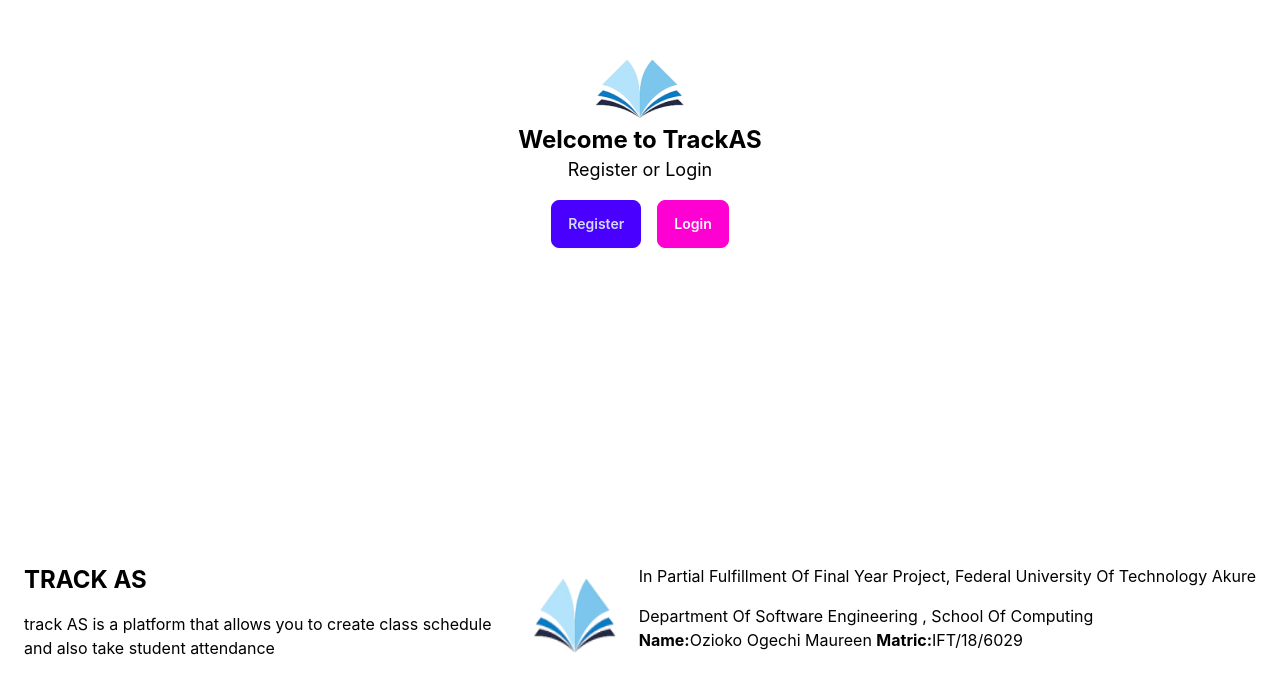
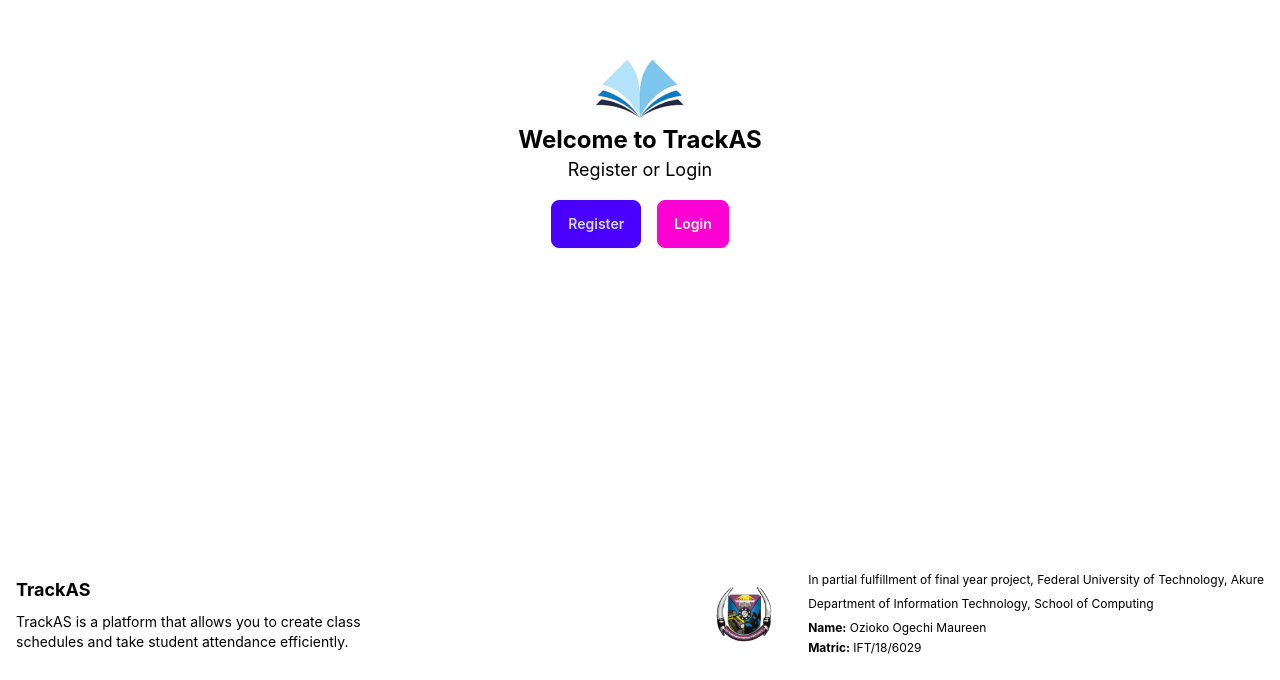
Before and after one commit to paulthadev/QRCode-Smart-Attendance-System, a React (Vite) app: page / in a window 1280 px wide. Shown: the part 252-932 px from the top of the page. Built offline with nearby package versions, Linux system fonts and the light colour scheme.

Commit message:
Refactor footer layout and update logo image
- Updated the logo image in the footer from "trackAS.png" to "futa-logo.png".
- Improved the layout of the footer section for better alignment and readability.

```diff
--- a/src/component/Footer.jsx
+++ b/src/component/Footer.jsx
@@ -1,33 +1,39 @@
-import logo from "/trackAS.png";
+import logo from "/futa-logo.png";
 
 const Footer = () => {
   return (
-    <section className="   w-full  bg-white py-4 text-black px-6">
-      <div className="flex  flex-col md:flex-row gap-y-6 justify-between items-center max-w-7xl mx-auto  ">
-        <div className="">
-          {/* <img src={logo} alt="logo" /> */}
-          <h2 className="font-bold text-2xl text-black uppercase pb-4">
-            TRACK AS
-          </h2>
-          <p className="max-w-[30rem]">
-            track AS is a platform that allows you to create class schedule and
-            also take student attendance
+    <section className="w-full bg-white py-6 text-black px-4">
+      <div className="flex flex-col md:flex-row justify-between items-center max-w-7xl mx-auto gap-8">
+        {/* Left Section */}
+        <div className="text-center md:text-left">
+          <h2 className="font-bold text-lg text-black pb-2">TrackAS</h2>
+          <p className="text-sm max-w-sm">
+            TrackAS is a platform that allows you to create class schedules and
+            take student attendance efficiently.
           </p>
         </div>
-        <div className="flex flex-col md:flex-row gap-4 ">
-          <img src={logo} alt="" className="h-24 w-24" />
-          <div className="capitalize">
-            <p className="pb-4">
-              in partial fulfillment of final year project, federal university
-              of technology akure
+
+        {/* Right Section */}
+        <div className="flex flex-col md:flex-row items-center gap-4 md:gap-6 text-center md:text-left">
+          <img
+            src={logo}
+            alt="TrackAS Logo"
+            className="h-20 w-20 object-contain"
+          />
+          <div className="text-xs">
+            <p className="pb-2">
+              In partial fulfillment of final year project, Federal University
+              of Technology, Akure
             </p>
-            <p>department of software engineering , school of computing </p>
-            <span className="pb-3">
-              <span className="font-bold">name:</span>Ozioko Ogechi Maureen{" "}
-            </span>
-            <span>
-              <span className="font-bold">matric:</span>IFT/18/6029
-            </span>
+            <p className="pb-2">
+              Department of Information Technology, School of Computing
+            </p>
+            <p className="pb-1">
+              <span className="font-bold">Name:</span> Ozioko Ogechi Maureen
+            </p>
+            <p>
+              <span className="font-bold">Matric:</span> IFT/18/6029
+            </p>
           </div>
         </div>
       </div>
```
Also changed, not shown: public/futa-logo.png (added).
